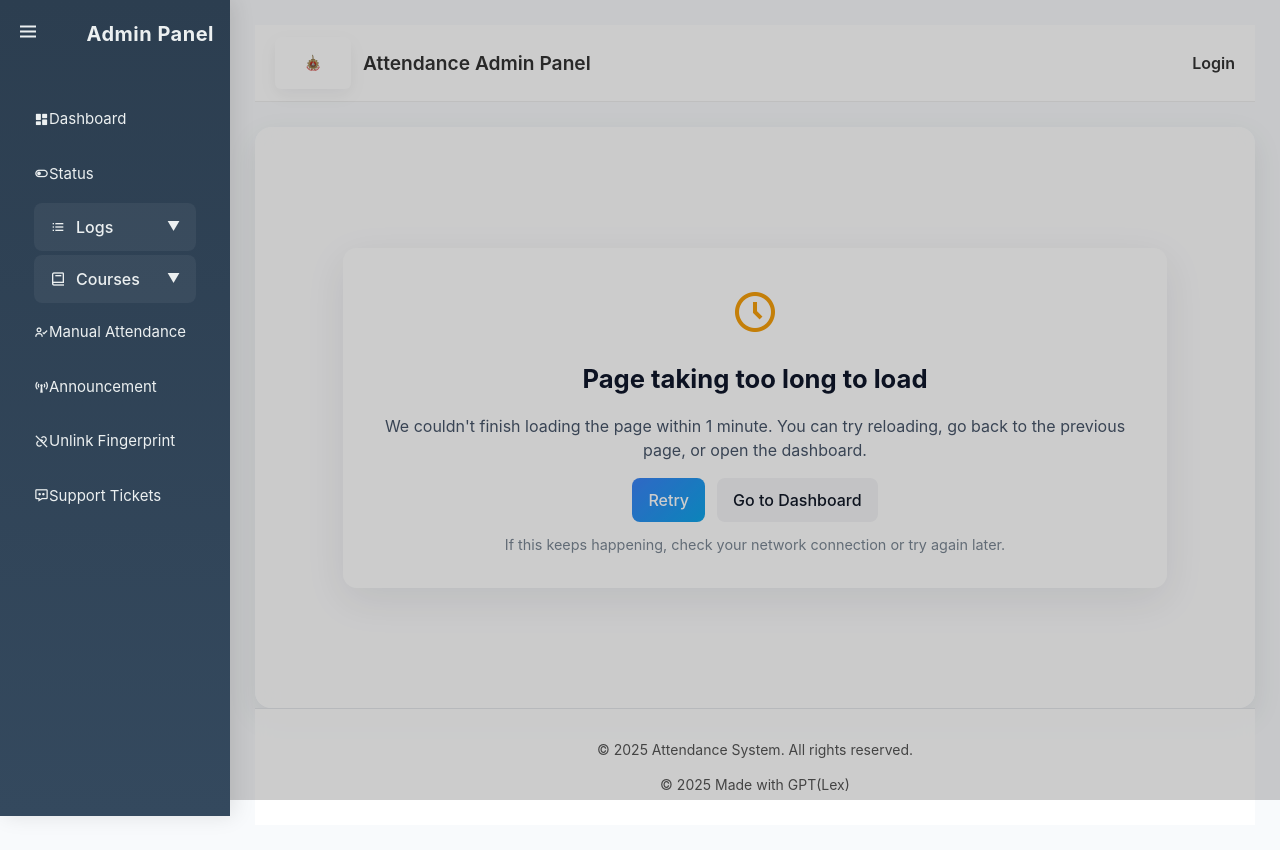
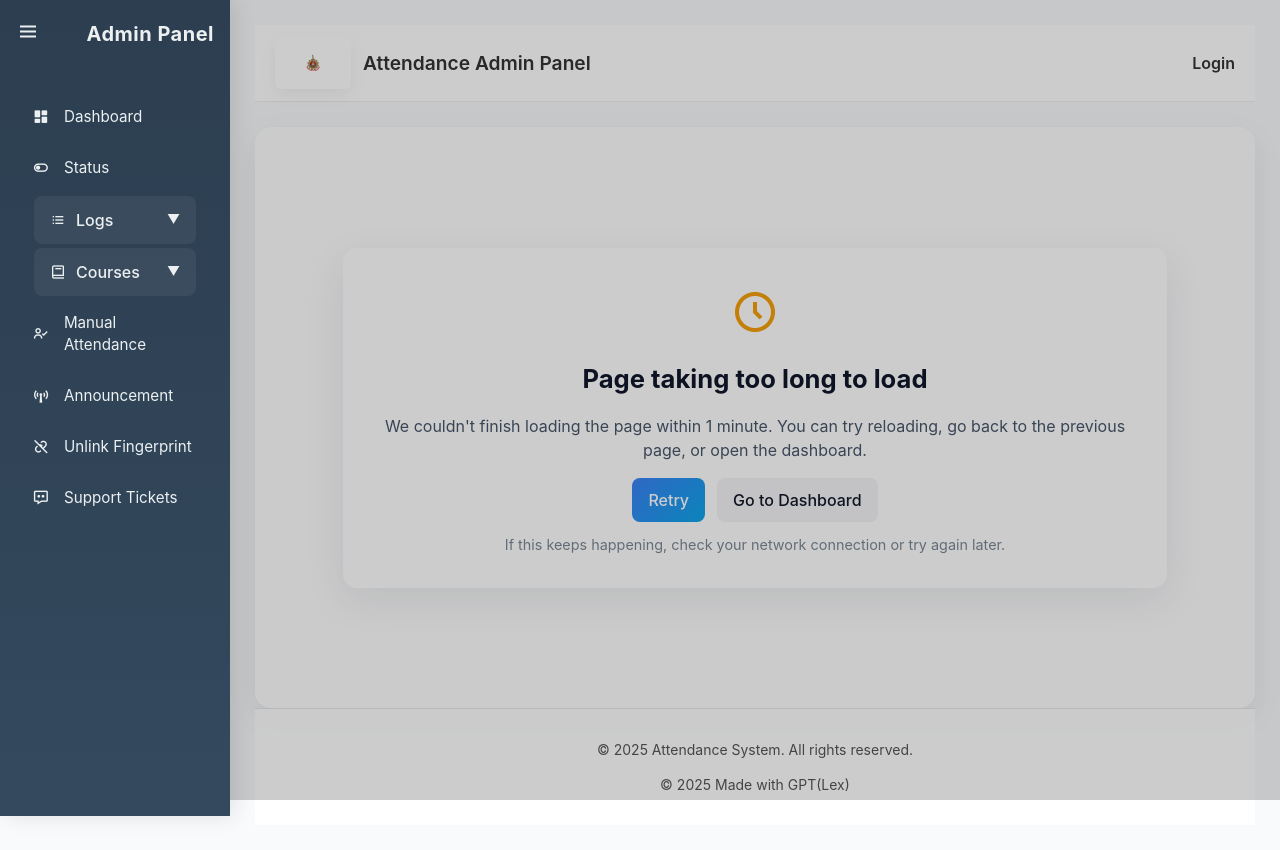
Before and after one commit to MAVIS-creator/Blockchain-Based-Attendance-System, a PHP site: page /Blockchain-Based-Attendance-System/admin/timeout.php in a window 1280 px wide. Run offline with PHP 8.4, Linux system fonts and the light colour scheme; data that the repository does not hold is empty; some libraries are stand-ins or nearby versions.

Commit message:
Auto-save 07/11/2025 15:18:28.31

```diff
--- a/admin/style.css
+++ b/admin/style.css
@@ -69,18 +69,30 @@ a {
 .sidebar-nav ul li a {
   display: flex;
   align-items: center;
-  padding: 14px 22px;
+  gap: 10px;
+  padding: 12px 16px;
   color: #ecf0f1;
-  border-radius: 10px;
-  font-size: 15px;
+  border-radius: 8px;
+  font-size: 0.95rem;
   position: relative;
+  transition: all 0.18s ease;
+}
+
+.sidebar-nav ul li a i,
+.sidebar-nav ul li a .bx {
+  font-size: 1.05rem;
+  width: 26px;
+  display: inline-flex;
+  align-items: center;
+  justify-content: center;
 }
 
 .sidebar-nav ul li a:hover,
 .sidebar-nav ul li a.active {
   background: linear-gradient(135deg, #1abc9c, #16a085);
   color: #ffffff;
-  box-shadow: 0 4px 15px rgba(26, 188, 156, 0.4);
+  box-shadow: 0 6px 18px rgba(26, 188, 156, 0.22);
+  transform: translateY(-1px);
 }
 
 /* Hide nav when collapsed */
```
